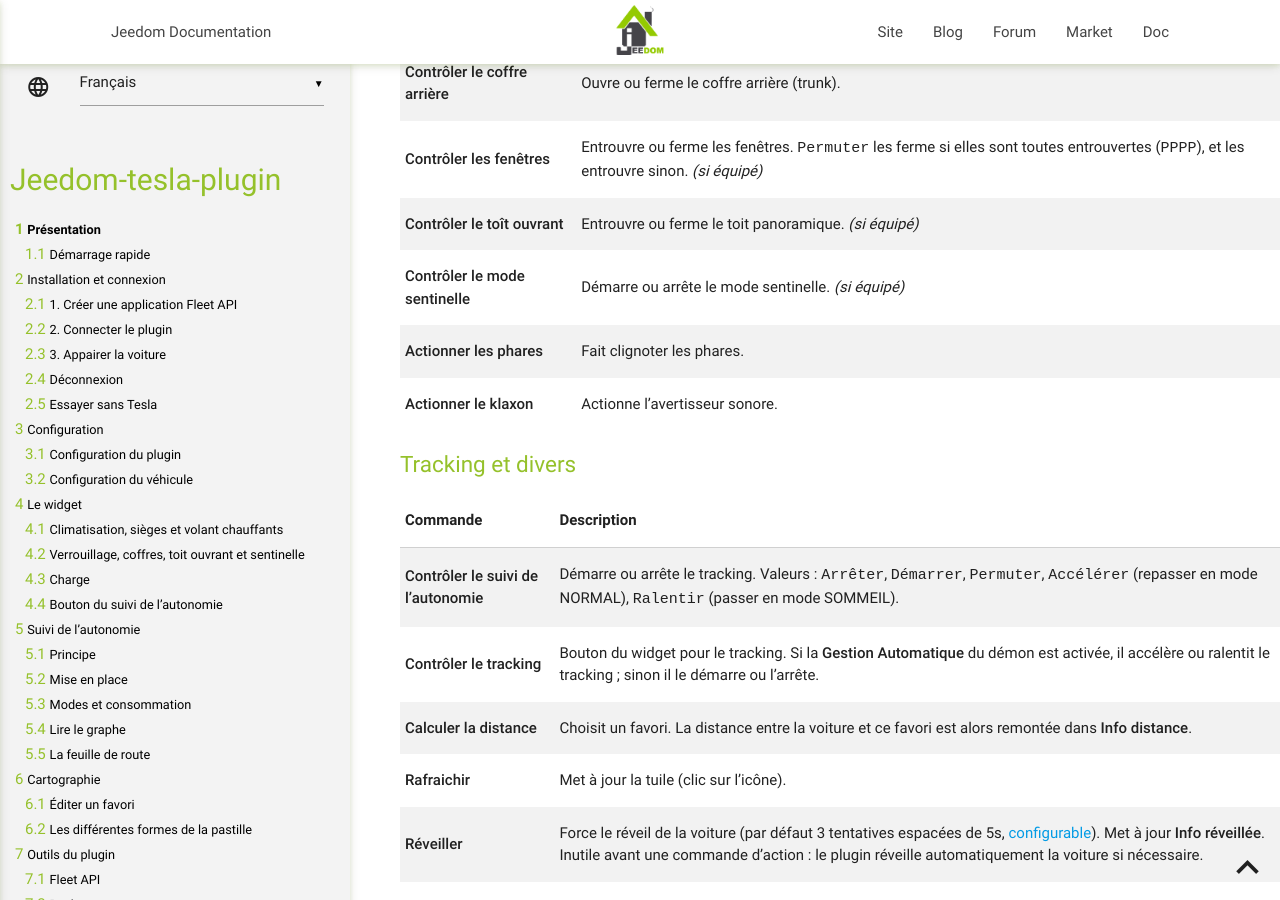
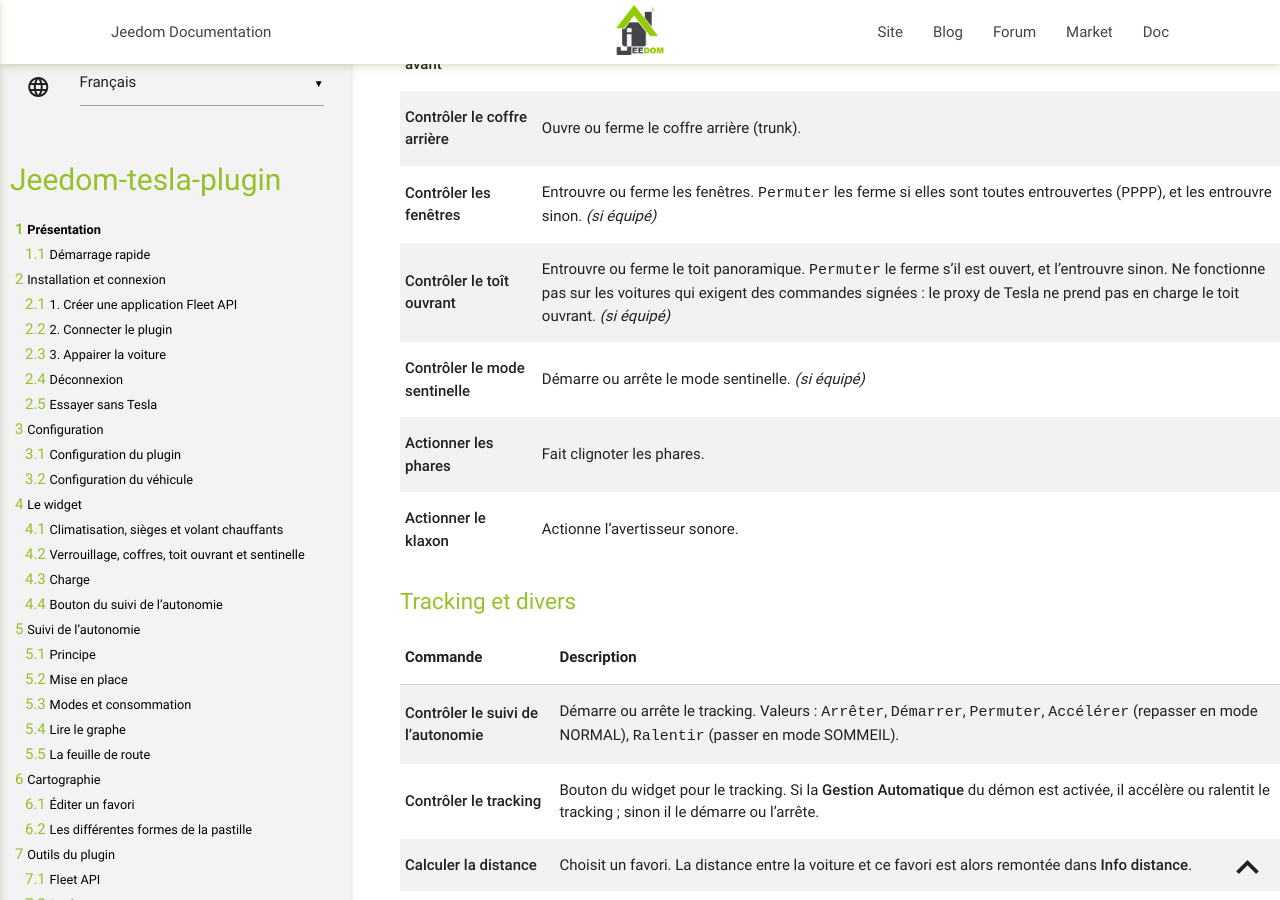
Before and after one commit to vercorsio/jeedom-tesla-plugin, a Jekyll site: the page built from fr_FR/index.md, in a window 1280 px wide and 900 px high, scrolled down 41988 px. Built offline with Jekyll 4.4.1, drawn with Linux system fonts in a browser that asks for light colours; our own code applies the rules of GitHub Pages for plain Markdown files.

Commit message:
docs: sunroof toggle and signed-command limit

```diff
--- a/fr_FR/index.md
+++ b/fr_FR/index.md
@@ -691,7 +691,7 @@ Les commandes marquées _(si équipé)_ ne sont créées que pour les véhicules
 | **Contrôler le coffre avant** | Ouvre le coffre avant (frunk). |
 | **Contrôler le coffre arrière** | Ouvre ou ferme le coffre arrière (trunk). |
 | **Contrôler les fenêtres** | Entrouvre ou ferme les fenêtres. `Permuter` les ferme si elles sont toutes entrouvertes (`PPPP`), et les entrouvre sinon. _(si équipé)_ |
-| **Contrôler le toît ouvrant** | Entrouvre ou ferme le toit panoramique. _(si équipé)_ |
+| **Contrôler le toît ouvrant** | Entrouvre ou ferme le toit panoramique. `Permuter` le ferme s'il est ouvert, et l'entrouvre sinon. Ne fonctionne pas sur les voitures qui exigent des commandes signées : le proxy de Tesla ne prend pas en charge le toit ouvrant. _(si équipé)_ |
 | **Contrôler le mode sentinelle** | Démarre ou arrête le mode sentinelle. _(si équipé)_ |
 | **Actionner les phares** | Fait clignoter les phares. |
 | **Actionner le klaxon** | Actionne l'avertisseur sonore. |
```
Also changed, not shown: fr_FR/changelog.md (+1 -0 lines).
